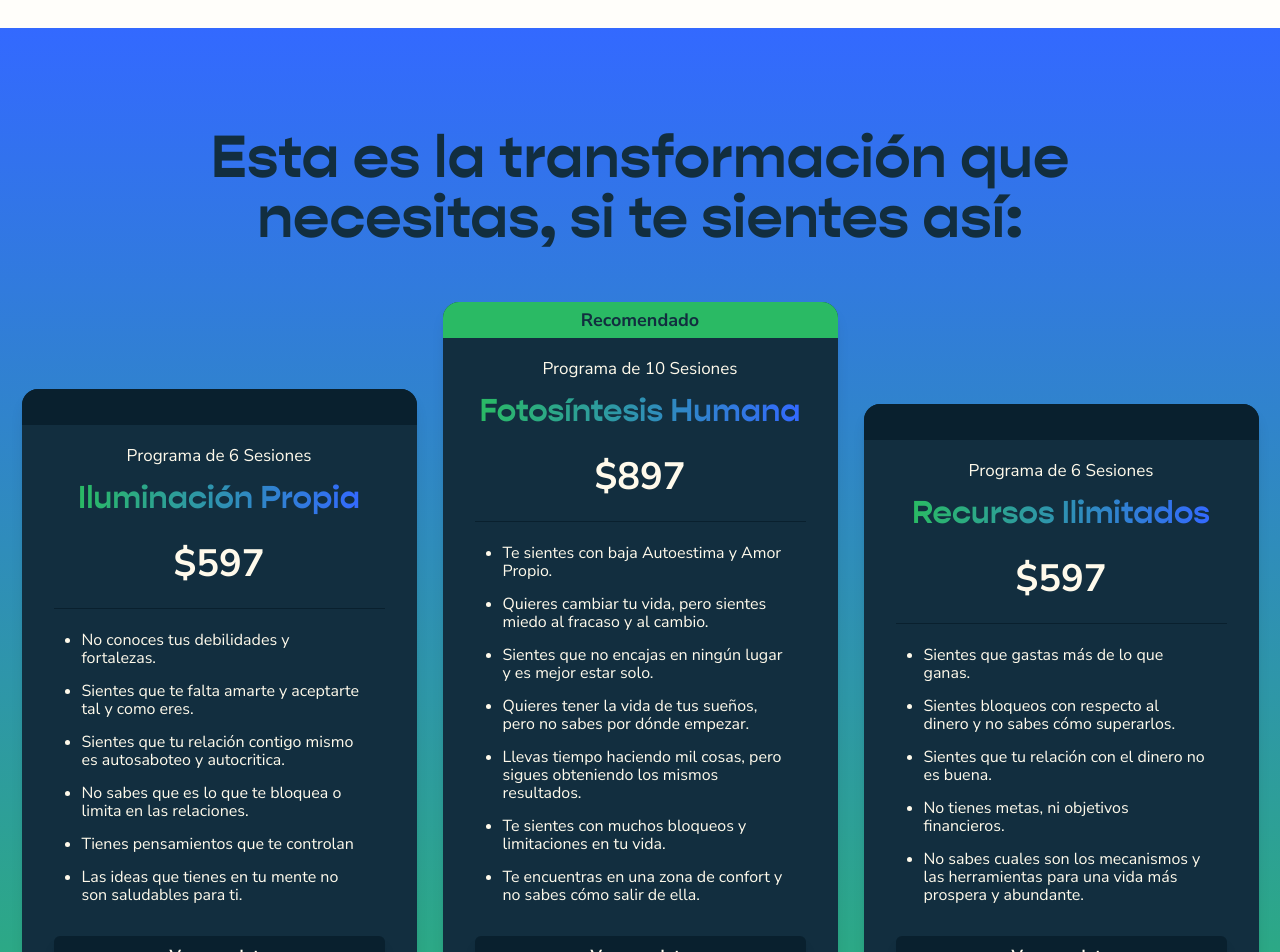
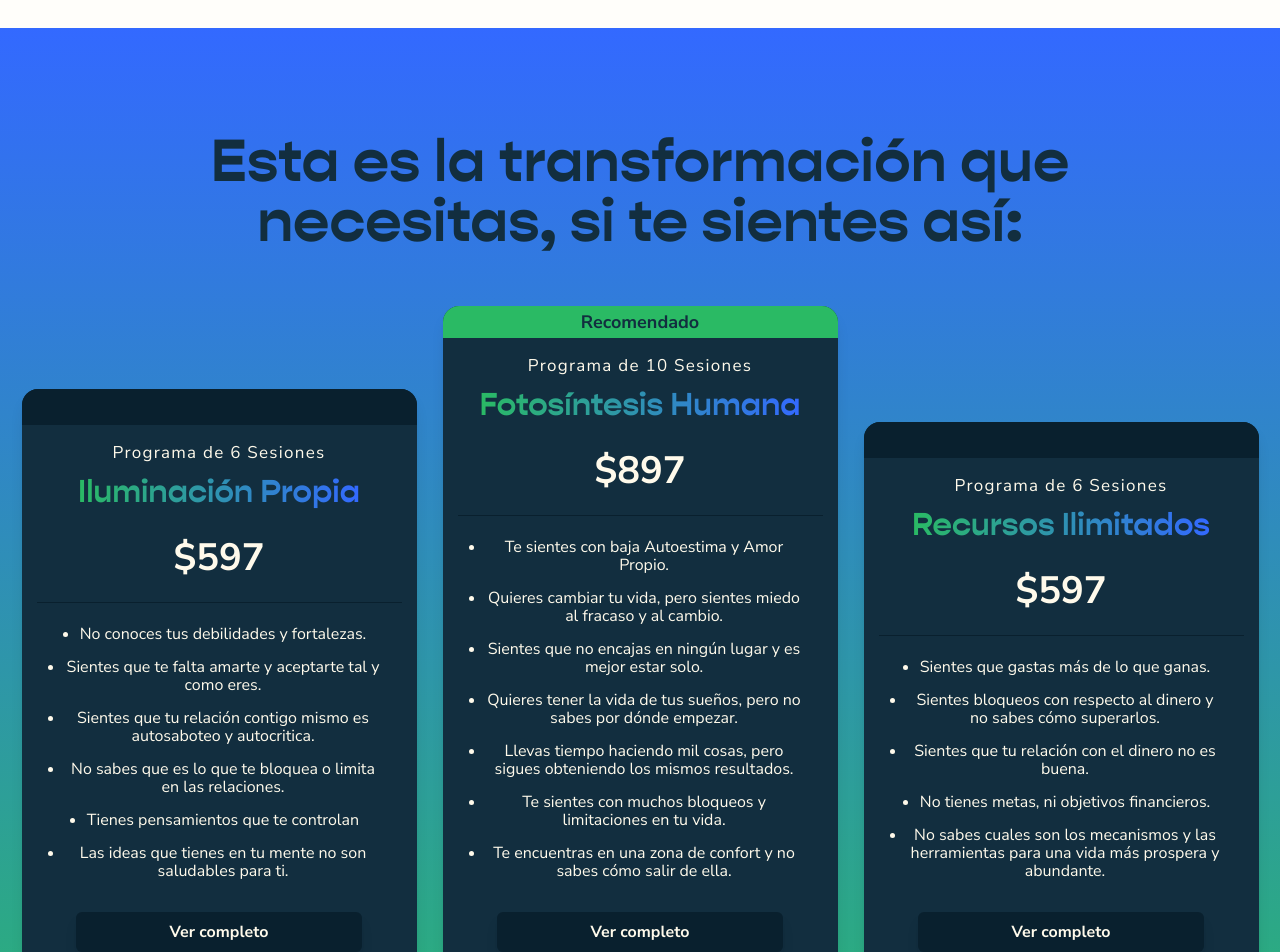
Before and after one commit to revdev-earth/JonathanPFrontend, a React (Vite) app: page / in a window 1280 px wide. Shown: the part 3560-4512 px from the top of the page. Built offline with nearby package versions, Linux system fonts and the light colour scheme.

Commit message:
section 5 tablet.

```diff
--- a/src/Sections/5/index.tsx
+++ b/src/Sections/5/index.tsx
@@ -49,7 +49,7 @@ const CardsInfo = [
 
 const mobileCards = [CardsInfo[1], CardsInfo[0], CardsInfo[2]];
 const mobileMobileData = [ModalData[1], ModalData[0], ModalData[2]];
-const xs = window.innerWidth <= 390;
+const xs = window.innerWidth <= 1024;
 const Cards = xs ? mobileCards : CardsInfo;
 const Data = xs ? mobileMobileData : ModalData;
 
@@ -72,14 +72,14 @@ const Card = ({
     <div
       className={`
         bg-[#122E3F] rounded-2xl
-        lg:min-h-[600px] lg:w-[395px]
+        lg:min-h-[600px] md:w-[584px] lg:w-[395px]
         overflow-hidden shadow-lg
       `}
     >
       {recommended ? (
         <div
           className="
-            flex justify-center items-center h-[36px]
+            flex justify-center items-center h-[36px] md:h-[32px]
             lg:text-[18px] font-bold
             bg-[#2ABA64] text-[#122E3F]
           "
@@ -94,10 +94,12 @@ const Card = ({
         className="
           flex flex-col
           items-center
-          py-[12px] lg:py-[18px]
+          py-[12px] md:pb-0 lg:py-[18px]
         "
       >
-        <div className="text-[15px] lg:text-[17px]">{text1}</div>
+        <div className="text-[15px] md:text-sm lg:text-[17px] md:tracking-[.08rem]">
+          {text1}
+        </div>
         <div
           className="
             mt-[4px] text-[28px] lg:text-[32px] font-gopher font-bold
@@ -108,16 +110,17 @@ const Card = ({
         </div>
         <div className="mt-[14px] text-[38px] font-bold">${price}</div>
 
-        <div className="px-[32px] mt-[8px] lg:mt-[16px]">
+        <div className="px-[32px] md:px-[15px] mt-[8px] lg:mt-[16px]">
           <div className="h-[1px] bg-[#09202E] w-full" />
           <ul
             className="
-              flex flex-col
+              flex flex-col items-center
               gap-[9px] lg:gap-[15px]
-              px-[20px] py-[19px]
+              px-[20px] py-[19px] md:pb-[14px]
+              w-full text-center
               lg:pl-[28px] lg:py-[22px]
               text-[14px] lg:text-[16px] list-disc
-              leading-[18px]
+              leading-[18px] box-border
             "
           >
             {list.map((text, index) => (
@@ -125,7 +128,7 @@ const Card = ({
             ))}
           </ul>
         </div>
-        <div className="flex flex-col gap-[13px] w-full px-[32px] mt-[10px] mb-[28px] font-bold">
+        <div className="flex flex-col gap-[13px] w-full md:w-[350px] px-[32px] mt-[10px] mb-[28px] font-bold">
           <button
             onClick={openModal}
             className="bg-[#09202E] w-full h-[40px] rounded-md shadow-lg"
@@ -175,9 +178,9 @@ const Section5 = () => {
         id="planes"
         className="
           font-gopher
-          lg:w-3/4 m-auto px-10
-          text-[24px] lg:text-6xl
-          leading-[26px]
+          lg:w-3/4 m-auto px-10 md:pt-1 md:w-[540px]
+          text-[24px] md:text-[32px] lg:text-6xl
+          leading-[26px] md:leading-[32px]
           text-center font-bold
         "
       >
@@ -188,7 +191,7 @@ const Section5 = () => {
         className="
           flex flex-col lg:grid lg:grid-cols-3
           items-center lg:items-end
-          gap-[22px] lg:gap-[26px] m-auto
+          gap-[22px] md:gap-8 lg:gap-[26px] m-auto md:mt-3
           px-[20px] lg:mt-[42px]
           text-[#FFFAEB] w-fit
         "
```
